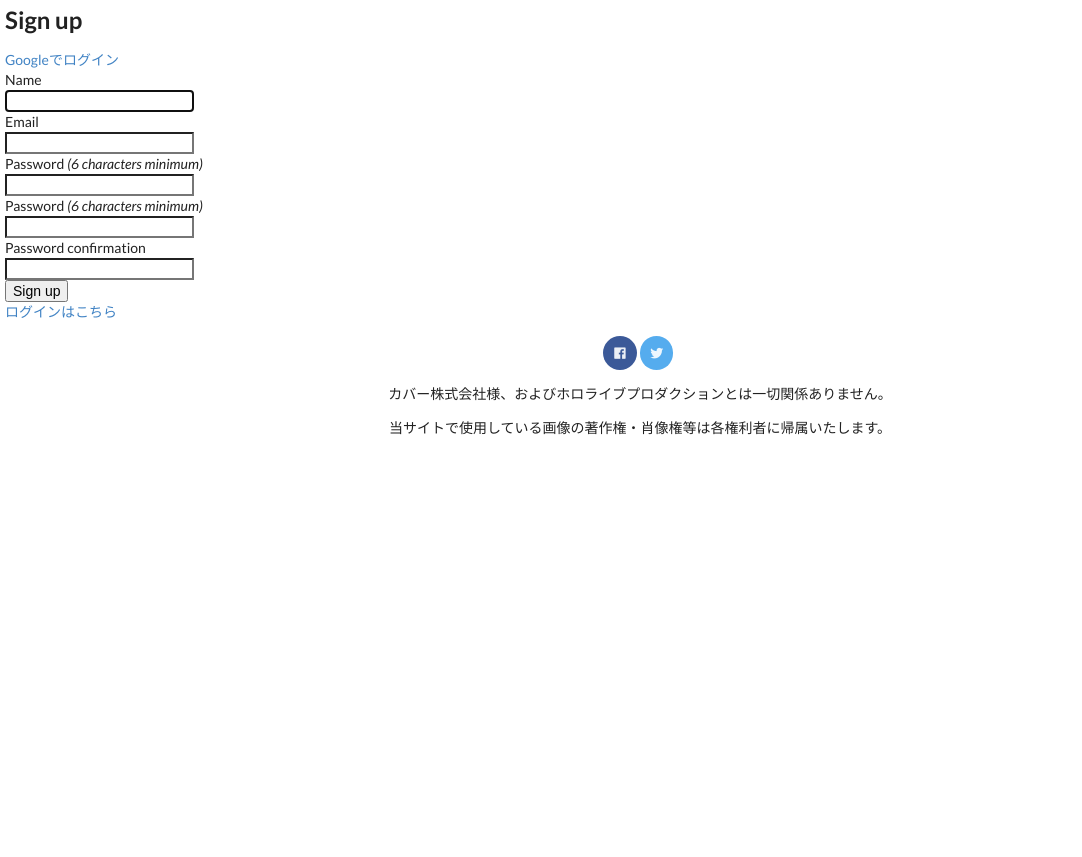
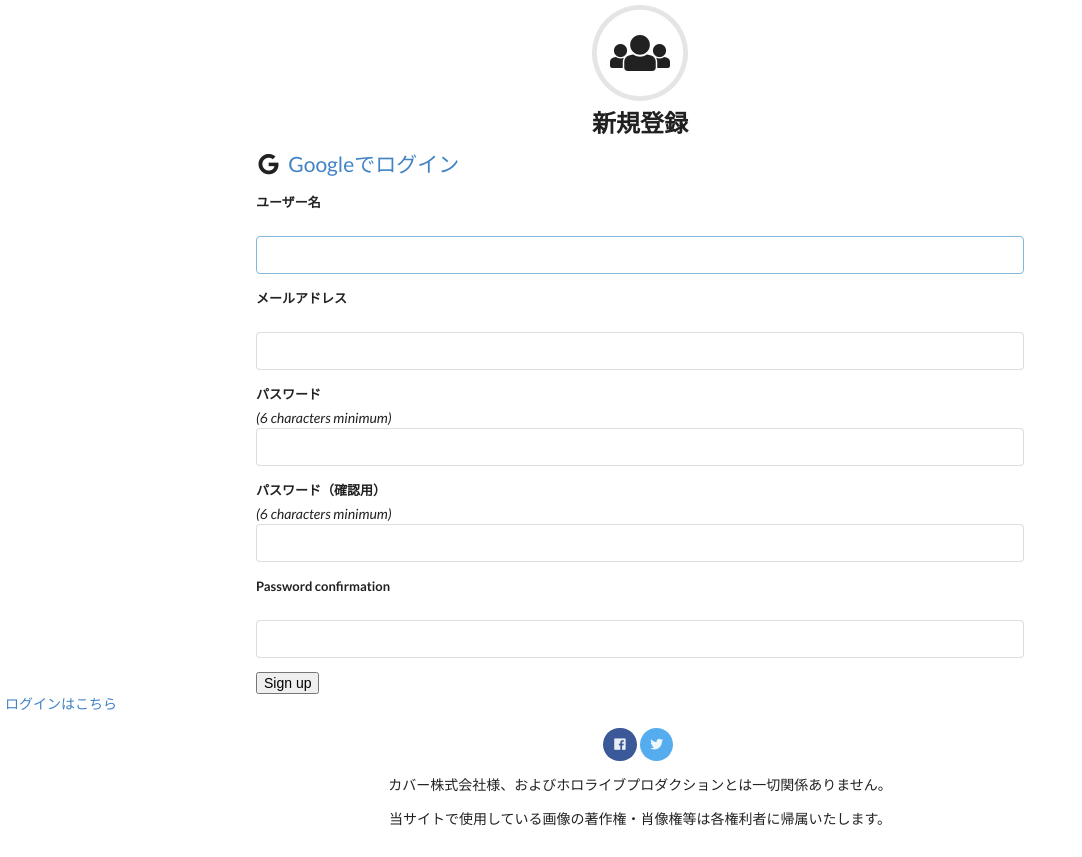
Before and after one commit to hedgehog-genki/tegami, a Rails app: page /users/sign_up in a window 1280 px wide. Shown: the whole page, without its empty margins (0-1082 px from the left). Before the commit the page ends 435 px from the top, so only its background shows below. Run offline with Rails 7, Linux system fonts and the light colour scheme; style sheets or scripts are compiled from the project's sources; some libraries are stand-ins or nearby versions.

Commit message:
新規登録画面の修正

```diff
--- a/app/views/devise/registrations/new.html.erb
+++ b/app/views/devise/registrations/new.html.erb
@@ -1,20 +1,28 @@
-<h2>Sign up</h2>
-<%= link_to 'Googleでログイン', user_google_oauth2_omniauth_authorize_path, method: :post%>
-<%= form_for(resource, as: resource_name, url: registration_path(resource_name)) do |f| %>
-  <%= render "devise/shared/error_messages", resource: resource %>
+<h2 class="ui center aligned icon header">
+<i class="circular users icon"></i>
+新規登録</h2>
+
+<div id="user">
+  <div id="google">
+    <i class="google icon"></i>
+    <%= link_to 'Googleでログイン', user_google_oauth2_omniauth_authorize_path, method: :post%>
+  </div>
+  <form class="ui form">
+  <%= form_for(resource, as: resource_name, url: registration_path(resource_name)) do |f| %>
+    <%= render "devise/shared/error_messages", resource: resource %>
 
   <div class="field">
-   <%= f.label :name %><br />
+   <%= f.label :ユーザー名 %><br />
    <%= f.text_field :name, autofocus: true %>
   </div>
 
   <div class="field">
-    <%= f.label :email %><br />
+    <%= f.label :メールアドレス %><br />
     <%= f.email_field :email, autofocus: true, autocomplete: "email" %>
   </div>
 
   <div class="field">
-    <%= f.label :password %>
+    <%= f.label :パスワード %>
     <% if @minimum_password_length %>
     <em>(<%= @minimum_password_length %> characters minimum)</em>
     <% end %><br />
@@ -24,7 +32,7 @@
       <%= hidden_field_tag :sns_auth, true %>
     <% else %>
   <div class="field">
-     <%= f.label :password %>
+     <%= f.label :パスワード（確認用） %>
      <% @minimum_password_length %>
      <em>(<%= @minimum_password_length %> characters minimum)</em>
      <br />
@@ -40,6 +48,6 @@
   <div class="actions">
     <%= f.submit "Sign up" %>
   </div>
-<% end %>
-
+  <% end %>
+</div>
 <%= render "devise/shared/links" %>
--- a/app/views/devise/shared/_links.html.erb
+++ b/app/views/devise/shared/_links.html.erb
@@ -1,9 +1,5 @@
 <%- if controller_name != 'sessions' %>
   <%= link_to "ログインはこちら", new_session_path(resource_name) %><br />
-<% end %>
-
-<%- if devise_mapping.registerable? && controller_name != 'registrations' %>
-  <%= link_to "新規登録はこちら", new_registration_path(resource_name) %><br />
 <% end %>
 
 <%- if devise_mapping.recoverable? && controller_name != 'passwords' && controller_name != 'registrations' %>
```
